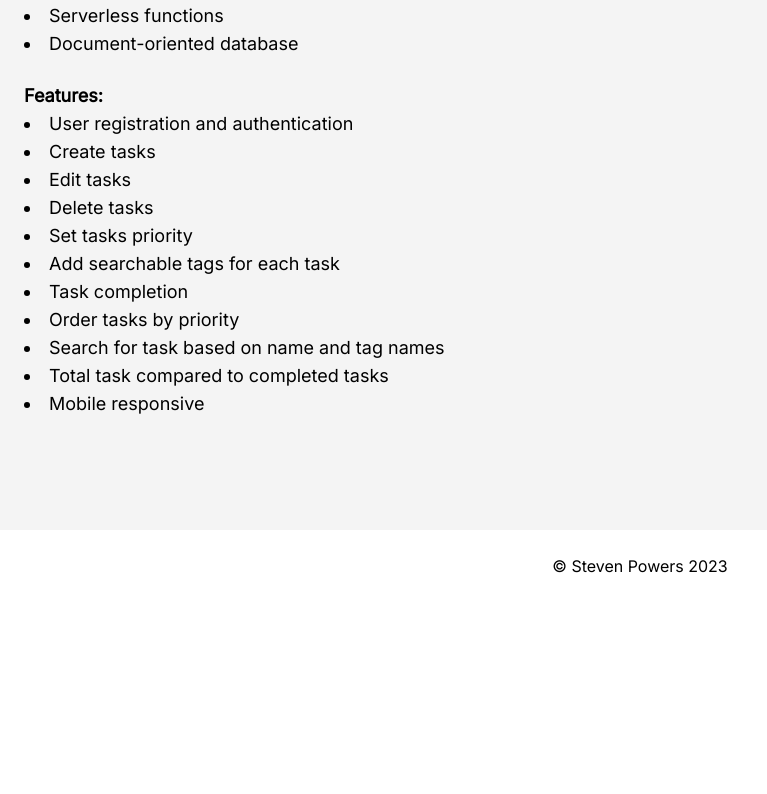
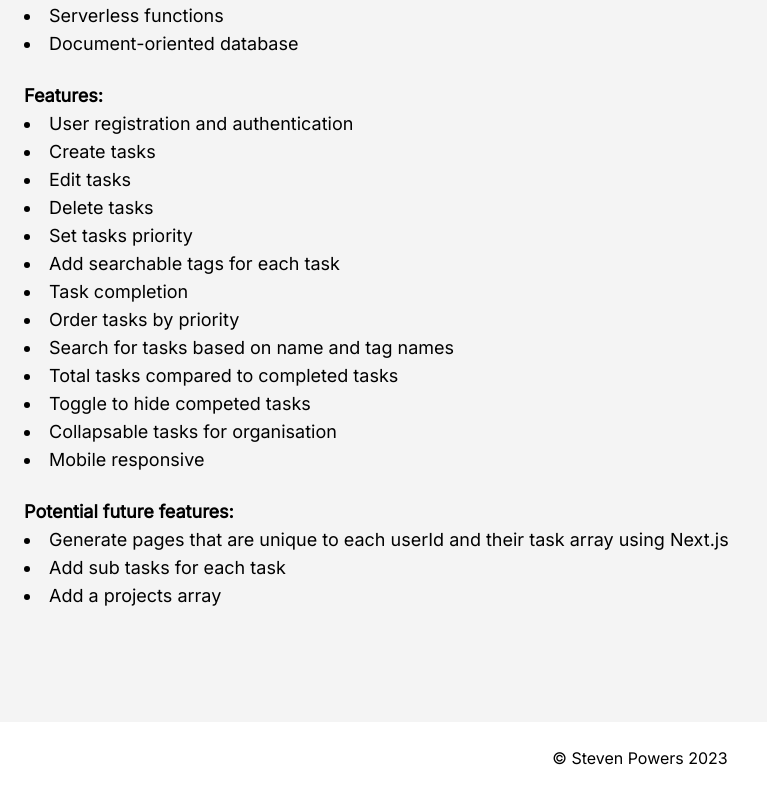
Before and after one commit to spowers1991/to-do-list, a Next.js app: page / in a window 1280 px wide. Shown: the part 398-1192 px from the top of the page, without its empty margins (0-767 px from the left). Before the commit the page ends 1000 px from the top, so only its background shows below. Built offline with nearby package versions, Linux system fonts and the light colour scheme.

Commit message:
feat: added accordion and general improvements to spacing and usability

```diff
--- a/components/user_account/to_do_list/AddNewTaskForm.jsx
+++ b/components/user_account/to_do_list/AddNewTaskForm.jsx
@@ -38,7 +38,7 @@ const AddNewTaskForm = ({ addTask, submissionSuccess, submissionFailure, pending
   const inputClasses = `w-full py-[11px] sm:py-[12px] px-5 sm:text-xs font-[500] tracking-[1px] rounded uppercase text-[11px] bg-[#fff] p-2 border-2 focus:border-[#434bed] hover:border-[#434bed] border-solid focus:border-solid placeholder-shown:border-[#434bed] border-[#434bed] placeholder-shown:border-dashed focus:outline-none focus:placeholder:text-black ${pending ? 'border-[#ed9043]' : ''} ${submissionSuccess ? '!border-[#43ed90]' : ''} ${submissionFailure ? '!border-[red]' : ''}`;
 
   return (
-    <form onSubmit={handleSubmit} className='flex flex-col gap-3 my-12 border-b pb-14'>
+    <form onSubmit={handleSubmit} className='flex flex-col gap-3 my-12 border-b pb-12 sm:pb-14'>
         <label className='mt-3 font-bold'>
           Task Name:
         </label>
--- a/components/user_account/to_do_list/Task.jsx
+++ b/components/user_account/to_do_list/Task.jsx
@@ -25,21 +25,45 @@ const Task = ({ task, deleteTask, updateTask, changeCompletionStatus, updateSucc
       }
   };
 
+  // Accordion COLLAPSE tasks
+  const [collapseAccordion, SetCollapseAccordion] = useState(true);
+  const handleCollapseAccordion = () => {
+    SetCollapseAccordion((prevValue) => !prevValue);
+  };
+
   return (
-    <li className={`font-inter flex flex-col gap-x-3 my-3 py-3 border-b ${task.completionStatus && 'border-[#43ed90]'} ${(hideCompleted && task.completionStatus)&& 'hidden'}`}>
+    <li className={`font-inter flex flex-col gap-x-3  border-b ${task.completionStatus && 'border-[#43ed90]'} ${(hideCompleted && task.completionStatus)&& 'hidden'}`}>
       <div class="flex flex-col sm:flex-row w-full gap-3">
         <div className='flex flex-col w-full'>
-      <span className={`capitalize font-bold min-w-[80px] text-base sm:text-xl mb-5 ${task.completionStatus && 'line-through'}`}>
+        <span onClick={() => handleCollapseAccordion()} className={`cursor-pointer  py-8 flex w-full gap-x-5 items-center capitalize font-bold min-w-[80px] text-lg sm:text-xl  ${task.completionStatus && 'line-through'}`}>
+          <span>
             {task.name}
           </span>
-      <span className={`flex items-center mb-5 text-sm sm:text-base  ${task.completionStatus && 'line-through opacity-60'}`}>
+          <div className={`flex ${task?.completionStatus && 'line-through opacity-40'} ${collapseAccordion ? 'block' : 'hidden' } `}>
+            <span className={`capitalize text-sm  ml-3 ${task.priorityLabel == 'high' && 'bg-[red]'} py-1 px-3 rounded text-white ${task.priorityLabel == 'medium' && 'bg-[orange]'} ${task.priorityLabel === 'low' && 'bg-[#43ed90]'} `}>
+                {task.priorityLabel}
+            </span>
+            <span className='flex items-center ext-sm sm:text-base'>
+              <span className={`ml-3  text-sm text-white py-1 px-3 rounded ${task.completionStatus ? 'bg-[#43ed90]' : 'bg-[#ed9043]'}`}>
+                {task.completionStatus ? 'Completed' : 'In progress'}
+              </span>
+            </span>
+          </div>
+          <span className={`ml-auto ${collapseAccordion ? 'text-[#000]' : 'text-[#434bed]' } ${task.completionStatus && 'text-[#43ed90]'}`}>
+            <svg className={`w-5 h-5 sm:w-5 sm:h-5 ${collapseAccordion ? 'rotate-0' : 'rotate-90'}`} fill="currentColor" xmlns="http://www.w3.org/2000/svg" width="24" height="24" viewBox="0 0 24 24"><path d="M12 0c-6.627 0-12 5.373-12 12s5.373 12 12 12 12-5.373 12-12-5.373-12-12-12zm-1.568 18.005l-1.414-1.415 4.574-4.59-4.574-4.579 1.414-1.416 5.988 5.995-5.988 6.005z"/></svg>
+          </span>
+        </span>
+
+
+        <div className={`${collapseAccordion ? 'hidden' : 'block' } `}>
+        <span className={`flex items-center mb-5   ${task.completionStatus && 'line-through opacity-60'}`}>
           Priority:
             <span className={`capitalize text-sm  ml-3 ${task.priorityLabel == 'high' && 'bg-[red]'} py-1 px-3 rounded text-white ${task.priorityLabel == 'medium' && 'bg-[orange]'} ${task.priorityLabel === 'low' && 'bg-[#43ed90]'} `}>
               {task.priorityLabel}
             </span>
         </span>
         {task?.tags?.length > 0 &&
-        <span className={`flex gap-x-3 items-center text-sm sm:text-base capitalize  break-all mb-5  ${task?.completionStatus && 'line-through opacity-60'}`}>
+          <span className={`flex gap-x-3 items-center  capitalize  break-all mb-5  ${task?.completionStatus && 'line-through opacity-60'}`}>
             Tags:
             <span className='flex flex-wrap gap-2'>
               {task?.tags.map((tag, index) => (
@@ -58,7 +82,7 @@ const Task = ({ task, deleteTask, updateTask, changeCompletionStatus, updateSucc
         </span>
           <button type="button" onClick={() => showUpdateTaskForm(task._id)} className={`${task.completionStatus && 'pointer-events-none bg-[#43ed90] line-through'} my-8 w-[fit-content] flex items-center gap-x-3 bg-[#434bed]  text-white duration-150 py-[12px] sm:py-[12px] px-5 rounded uppercase text-[11px] sm:text-xs font-[500] tracking-[1px]`}>
               <div className='w-[fit-content] flex items-center gap-3 sm:gap-x-4'>
-            {showUpdateForm === task._id
+              {(showUpdateForm === task._id && !task.completionStatus)
                 ? 'Hide form'
                 :
                   'Edit task'
@@ -68,10 +92,11 @@ const Task = ({ task, deleteTask, updateTask, changeCompletionStatus, updateSucc
                 <svg className={`w-4 h-4 sm:w-4 sm:h-4`}  fill="currentColor" clipRule="evenodd" fillRule="evenodd" strokeLinejoin="round" strokeMiterlimit="2" viewBox="0 0 24 24" xmlns="http://www.w3.org/2000/svg"><path d="m4.481 15.659c-1.334 3.916-1.48 4.232-1.48 4.587 0 .528.46.749.749.749.352 0 .668-.137 4.574-1.492zm1.06-1.061 3.846 3.846 11.321-11.311c.195-.195.293-.45.293-.707 0-.255-.098-.51-.293-.706-.692-.691-1.742-1.74-2.435-2.432-.195-.195-.451-.293-.707-.293-.254 0-.51.098-.706.293z" fillRule="nonzero"/></svg>
               </span>
           </button>
+          <span className={`${task.completionStatus && 'hidden'}`}>
             {(showUpdateForm === task._id) &&
               <UpdateTaskForm task={task} updateTask={updateTask} updateSuccess={updateSuccess} updateFailure={updateFailure} updatePending={updatePending} updateErrorMessage={updateErrorMessage}  />
             }
-      </div>
+          </span>
         <div className={`${showConfirmation ? 'flex flex-row sm:flex-col' : 'flex flex-row '}  sm:flex sm:self-end sm:ml-auto w-full sm:w-1/4 gap-3 mb-8`}>
         <button type="button" onClick={() => handleCompletionStatus(true)} className={`self-end sm:ml-auto w-1/2 sm:w-[fit-content] flex items-center gap-x-3 ${task.completionStatus ? 'bg-[#43ed90]' : 'bg-[#434bed]'} text-white duration-150 py-[13px] sm:py-[14px] px-[20px] sm:px-[22px] rounded uppercase text-[11px] sm:text-xs font-[500] tracking-[1px]`}>
               <div className='w-full sm:w-[fit-content] flex items-center gap-3 sm:gap-x-4'>
@@ -113,7 +138,7 @@ const Task = ({ task, deleteTask, updateTask, changeCompletionStatus, updateSucc
         )}
         </div>
         </div>
-
+      </div> </div>
     </li>
   );
 };
--- a/components/user_account/to_do_list/ToDoList.jsx
+++ b/components/user_account/to_do_list/ToDoList.jsx
@@ -235,10 +235,10 @@ const ToDoList = ({ user, userId }) => {
               placeholder="Enter search query"
               className="px-6 uppercase text-[11px] sm:text-xs font-[500] tracking-[1px] bg-[#fff] w-[fit-content] rounded block  p-2  border-t-2 border-l-2 border-b-2 focus:border-[#434bed] hover:border-[#434bed] border-solid focus:border-solid placeholder-shown:border-[#434bed] border-[#434bed] ${pending && 'border-[#ed9043]'} placeholder-shown:border-dashed focus:outline-none focus:placeholder:text-black"
             />
-            <button className={`bg-[#434bed] relative left-[-2px] rounded-r px-3 py-1 text-white uppercase text-[11px] sm:text-xs font-[500] tracking-[1px]`} onClick={handleResetButtonClick}>Reset</button>
+            <button className={`bg-[#434bed] relative left-[-2px] rounded-r px-5 py-1 text-white uppercase text-[11px] sm:text-xs font-[500] tracking-[1px]`} onClick={handleResetButtonClick}>Reset</button>
           </div>
         </div>
-        <div className='flex flex-col sm:ml-auto gap-x-3 gap-y-1 text-sm sm:text-xl mt-12 sm:mt-0 w-full sm:w-auto'>
+        <div className='flex flex-col sm:ml-auto gap-x-3 gap-y-1 text-base sm:text-xl mt-12 sm:mt-0 w-full sm:w-auto'>
           <div className='font-inter '>
             <span className='font-bold mr-2'>
               Completed tasks:
@@ -279,7 +279,7 @@ const ToDoList = ({ user, userId }) => {
         </div>
       }
       {(filteredToDoList.length === 0 && !loading) &&
-      <div className='font-inter text-2xl mt-12 text-center'>
+      <div className='font-inter text-lg sm:text-2xl mt-12 text-center'>
         Add some tasks
       </div>
       }
--- a/pages/index.jsx
+++ b/pages/index.jsx
@@ -25,9 +25,18 @@ const HomePage = () => {
                <li>Add searchable tags for each task</li>
                <li>Task completion</li>
                <li>Order tasks by priority</li>
-               <li>Search for task based on name and tag names</li>
-               <li>Total task compared to completed tasks</li>
+               <li>Search for tasks based on name and tag names</li>
+               <li>Total tasks compared to completed tasks</li>
+               <li>Toggle to hide competed tasks</li>
+               <li>Collapsable tasks for organisation</li>
                <li>Mobile responsive</li>
+            </ul>
+
+            <ul className='text-lg mt-6 list-disc  list-inside'>
+                <span className='font-bold'>Potential future features:</span>
+                <li>Generate pages that are unique to each userId and their task array using Next.js</li>
+                <li>Add sub tasks for each task</li>
+                <li>Add a projects array</li>
             </ul>
         </div>
     )
```
Lines whose indentation alone changed are shown as unchanged.
